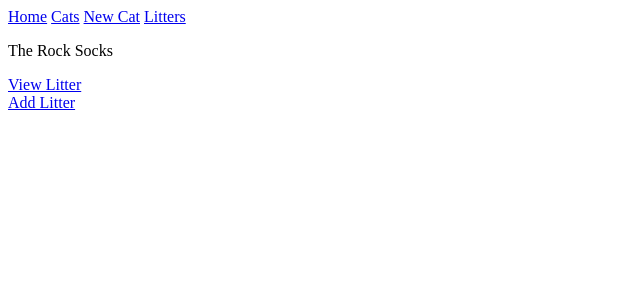
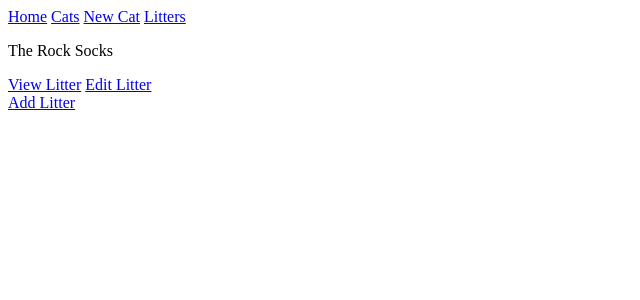
Before and after one commit to nplatte/fosters, a Django app: page /litter/view/all in a window 1280 px wide. Shown: the top 300 px of the page, without its empty margins (0-640 px from the left). Run offline with Django 5.2, Linux system fonts and the light colour scheme; data comes from the database, SQL or seed files in the repository.

Commit message:
changed link ids, added test for update Litter

```diff
--- a/functional_tests/test_litter.py
+++ b/functional_tests/test_litter.py
@@ -40,7 +40,7 @@ class TestLitter(TestHelper):
         # the user goes to the litters page
         self.navigate_to_litters_page()
         # they click on the update litter link by the litter they want to change
-        self.find_and_click("litter_1_update")
+        self.find_and_click("update_1_link")
         self.assertTitleEquals(f'Update {test_litter.name}')
         # they enter the new name
         self.fill_in_form_by_ids({"name": "Socks"})
@@ -61,7 +61,7 @@ class TestLitter(TestHelper):
         litter_name = self.findElementByID("litter_1_name")
         self.assertEqual(litter_name.text, test_litter.name)
         # they click the view litter link
-        self.find_and_click("litter_1_link")
+        self.find_and_click("view_1_link")
         self.assertTitleEquals(test_litter.name)
         # they see the name
         litter_name = self.findElementByID("litter_name")
--- a/litter/templates/litter/litter/all.html
+++ b/litter/templates/litter/litter/all.html
@@ -6,7 +6,8 @@
 {% for litter in object_list %}
 <div class="litter">
     <p id="litter_{{ litter.pk }}_name">{{ litter.name }}</p>
-    <a id="litter_{{ litter.pk }}_link" href="{% url 'litter' litter.pk %}">View Litter</a>
+    <a id="view_{{ litter.pk }}_link" href="{% url 'litter' litter.pk %}">View Litter</a>
+    <a id="update_{{ litter.pk }}_link" href="{% url 'update_litter' litter.pk %}">Edit Litter</a>
 </div>
 
 {% endfor %}
--- a/litter/urls.py
+++ b/litter/urls.py
@@ -15,7 +15,8 @@ urlpatterns = [
     path("litter/", include([
         path("add", litter_views.AddLitterView.as_view(), name='add_litter'),
         path("view/<int:pk>", litter_views.LitterView.as_view(), name='litter'),
-        path("view/all", litter_views.AllLittersView.as_view(), name='litters')
+        path("view/all", litter_views.AllLittersView.as_view(), name='litters'),
+        path("edit/<int:pk>", litter_views.UpdateLitterView.as_view(), name='update_litter')
     ])),
     path("event/", include([
         path("add/", event_views.AddEventView.as_view(), name='add_event'),
--- a/litter/views/litter_views.py
+++ b/litter/views/litter_views.py
@@ -1,4 +1,4 @@
-from django.views.generic import CreateView, DetailView, ListView
+from django.views.generic import CreateView, DetailView, ListView, UpdateView
 from litter.models import *
 from django.urls import reverse_lazy
 
@@ -25,3 +25,10 @@ class LitterView(DetailView):
 
     model = Litter
     template_name = 'litter/litter/detail.html'
+
+
+class UpdateLitterView(UpdateView):
+
+    model = Litter
+    fields = ["name"]
+    template_name = 'litter/generic/edit.html'
```
Also changed, not shown: litter/tests/test_views/test_litter_generics.py (+13 -0 lines).
